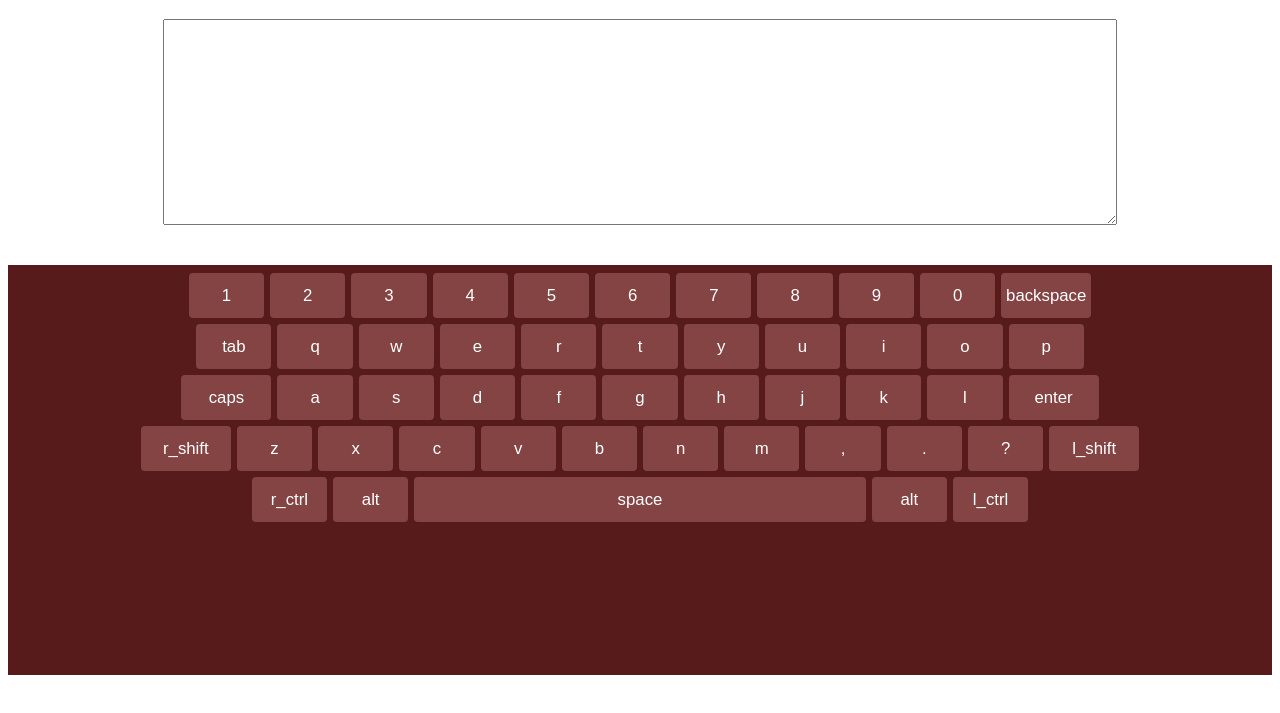
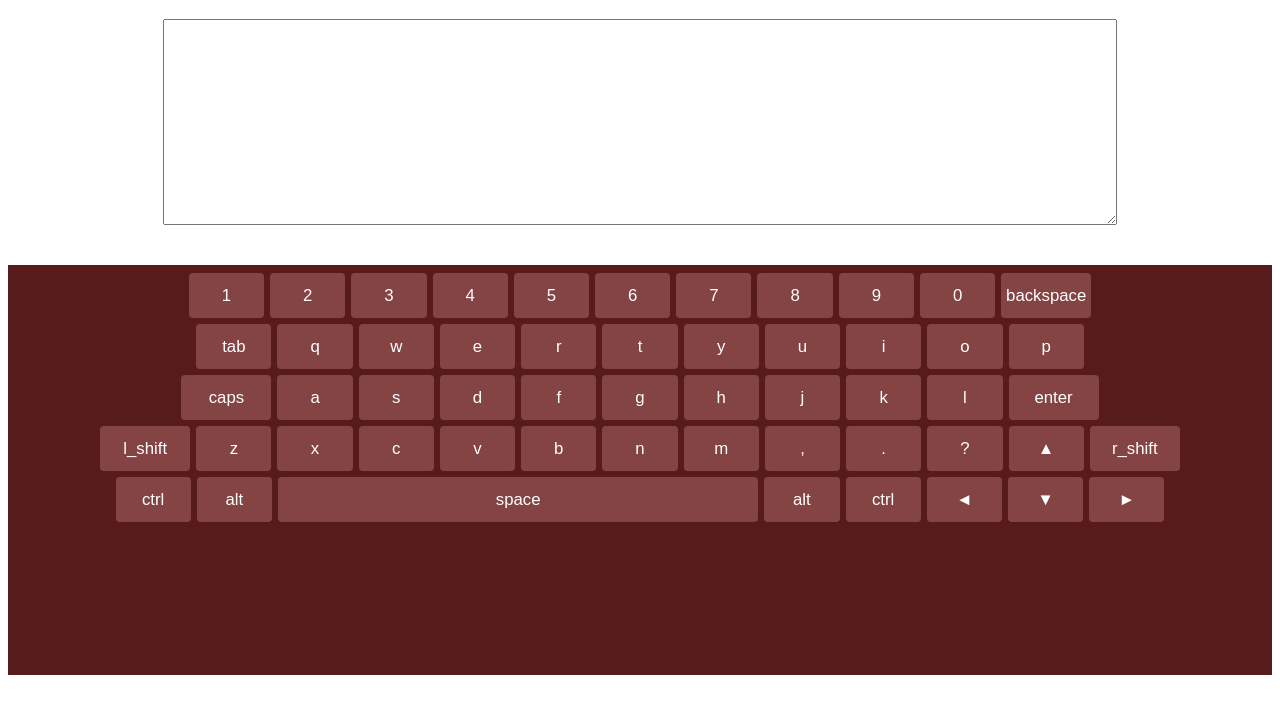
Before and after one commit to russlandy/virtual-keyboard, a website: page src/index.html in a window 1280 px wide. Shown: the part 63-776 px from the top of the page. Drawn offline with Linux system fonts and the light colour scheme.

Commit message:
fix: change some keys and change code for shifts

```diff
--- a/src/index.js
+++ b/src/index.js
@@ -58,14 +58,14 @@ const Keyboard = {
       '1', '2', '3', '4', '5', '6', '7', '8', '9', '0', 'backspace',
       'tab', 'q', 'w', 'e', 'r', 't', 'y', 'u', 'i', 'o', 'p',
       'caps', 'a', 's', 'd', 'f', 'g', 'h', 'j', 'k', 'l', 'enter',
-      'r_shift', 'z', 'x', 'c', 'v', 'b', 'n', 'm', ',', '.', '?', 'l_shift',
-      'r_ctrl', 'alt', 'space', 'alt', 'l_ctrl',
+      'l_shift', 'z', 'x', 'c', 'v', 'b', 'n', 'm', ',', '.', '?', '▲', 'r_shift',
+      'ctrl', 'alt', 'space', 'alt', 'ctrl', '◄', '▼', '►',
     ];
 
     // eslint-disable-next-line arrow-parens
     buttonsArr.forEach(btn => {
       const buttonElement = document.createElement('button');
-      const insertBreak = ['backspace', 'p', 'enter', 'l_shift', 'l_ctrl'].indexOf(btn) !== -1;
+      const insertBreak = ['backspace', 'p', 'enter', 'r_shift', '►'].indexOf(btn) !== -1;
 
       // add attributes
       buttonElement.setAttribute('type', 'button');
@@ -120,7 +120,12 @@ const Keyboard = {
           buttonElement.classList.add('keyboard__button--wide');
           buttonElement.textContent = btn;
 
-          buttonElement.addEventListener('keydown', () => {
+          buttonElement.addEventListener('mousedown' || 'keydown', () => {
+            this.toggleCaps();
+            buttonElement.classList.toggle('keyboard__button--active', this.properties.capsLock);
+            this.triggerEvent('oninput');
+          });
+          buttonElement.addEventListener('mouseup', () => {
             this.toggleCaps();
             buttonElement.classList.toggle('keyboard__button--active', this.properties.capsLock);
             this.triggerEvent('oninput');
@@ -132,9 +137,47 @@ const Keyboard = {
           buttonElement.classList.add('keyboard__button--wide');
           buttonElement.textContent = btn;
 
-          buttonElement.addEventListener('keydown', () => {
+          buttonElement.addEventListener('mousedown' || 'keydown', () => {
             this.toggleCaps();
             buttonElement.classList.toggle('keyboard__button--active', this.properties.capsLock);
+            this.triggerEvent('oninput');
+          });
+          buttonElement.addEventListener('mouseup', () => {
+            this.toggleCaps();
+            buttonElement.classList.toggle('keyboard__button--active', this.properties.capsLock);
+            this.triggerEvent('oninput');
+          });
+
+          break;
+
+        case 'ctrl':
+          buttonElement.classList.add('keyboard__button');
+          buttonElement.textContent = btn;
+
+          buttonElement.addEventListener('click', () => {
+            this.properties.value += '';
+            this.triggerEvent('oninput');
+          });
+
+          break;
+
+        case 'alt':
+          buttonElement.classList.add('keyboard__button');
+          buttonElement.textContent = btn;
+
+          buttonElement.addEventListener('click', () => {
+            this.properties.value += '';
+            this.triggerEvent('oninput');
+          });
+
+          break;
+
+        case 'tab':
+          buttonElement.classList.add('keyboard__button');
+          buttonElement.textContent = btn;
+
+          buttonElement.addEventListener('click', () => {
+            this.properties.value += '';
             this.triggerEvent('oninput');
           });
 
--- a/src/style.scss
+++ b/src/style.scss
@@ -63,7 +63,7 @@ button {
     }
 
     &--super-wide {
-      width: 36%;
+      width: 38.3%;
       max-width: 500px;
     }
     &--active {
```
Also changed, not shown: src/style.css, 1 other file.
